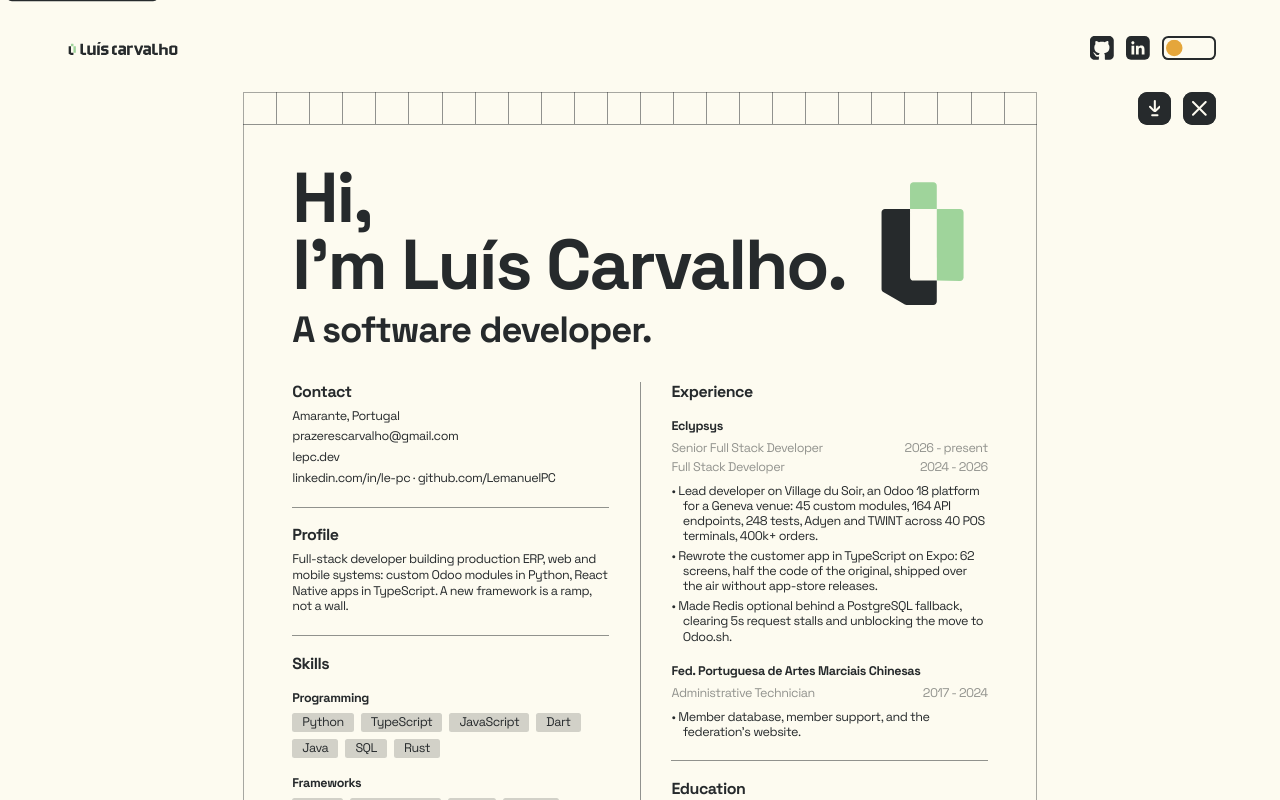
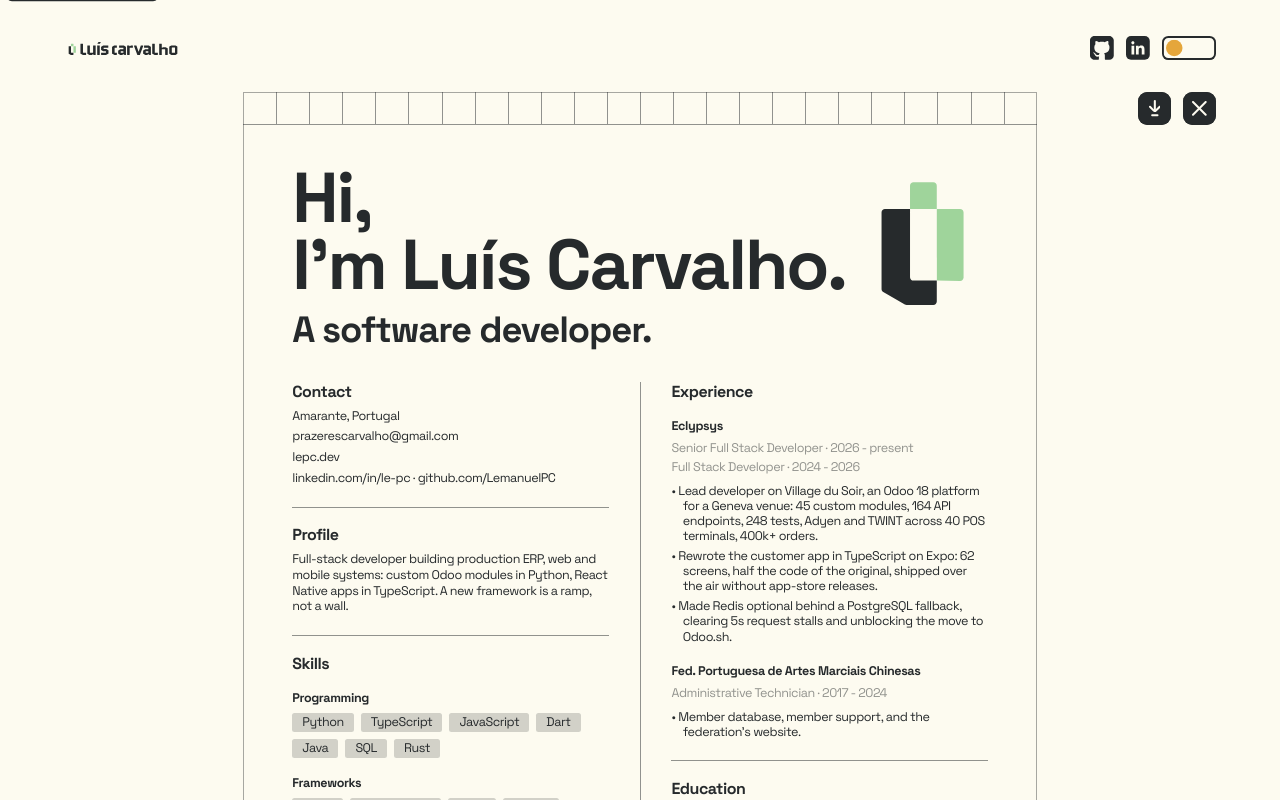
Before and after one commit to LemanuelPC/personal-website, a SvelteKit app: page /resume in a window 1280 px wide. Shown: the top 800 px of the page. Built offline with nearby package versions, Linux system fonts and the light colour scheme.

Commit message:
fix: keep each resume role next to its dates when extracted
Set the dates inline after the role instead of flush right. Across the wide
gap, pdftotext and pdfminer split the two into separate blocks and read every
title ahead of every date.

```diff
--- a/src/routes/resume/+page.svelte
+++ b/src/routes/resume/+page.svelte
@@ -190,7 +190,7 @@
 							<article>
 								<h3>{job.org}</h3>
 								{#each job.roles as { role, period }}
-									<p class="meta"><span>{role}</span><span class="period">{period}</span></p>
+									<p class="meta">{role} · {period}</p>
 								{/each}
 								<ul class="bullets">
 									{#each job.bullets as bullet}
@@ -462,11 +462,11 @@
 	   the PDF backend paint this into its own transparency group, which lands at
 	   the end of the content stream. The role and dates then extract detached
 	   from the employer above them, which is the one thing a CV parser must get
-	   right. Blending against --paper renders identically. */
+	   right. Blending against --paper renders identically.
+	   The dates follow the role inline rather than sitting flush right: across
+	   a gap that wide, extractors split the two into separate blocks, and every
+	   title came out ahead of every date. */
 	.meta {
-		display: flex;
-		justify-content: space-between;
-		gap: 1em;
 		color: color-mix(in srgb, var(--ink) 50%, var(--paper));
 	}
 
```
Also changed, not shown: 1 other file (tests, documents, lock files or other folders).
